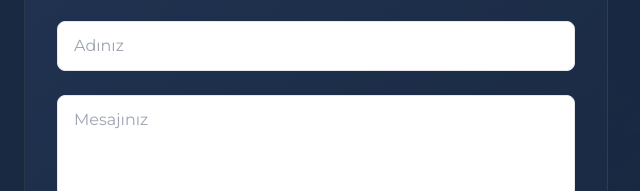
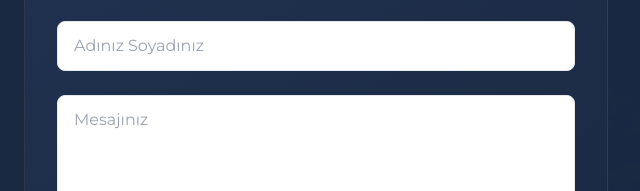
Before and after one commit to alierdemgungor/ahkemhukuk.com, a plain HTML site: page index.html in a window 1280 px wide. Shown: the part 4178-4369 px from the top of the page, 0-640 px from the left. Drawn offline with nearby package versions, Linux system fonts and the light colour scheme.

Commit message:
Initial commit

```diff
--- a/index.html
+++ b/index.html
@@ -533,7 +533,7 @@
                                    class="w-full px-4 py-3 bg-primary-dark/50 border border-gold/20 rounded-lg
                                           text-light-gray placeholder-gold-light/50 focus:border-gold">
                             <input type="text"
-                                   placeholder="Adınız"
+                                   placeholder="Adınız Soyadınız"
                                    required
                                    class="w-full px-4 py-3 bg-primary-dark/50 border border-gold/20 rounded-lg
                                           text-light-gray placeholder-gold-light/50 focus:border-gold">
@@ -549,6 +549,7 @@
                             </button>
                         </form>
                     </div>
+
                 </div>
 
                 <!-- Sağ Kolon: Harita ve Adres -->
```
